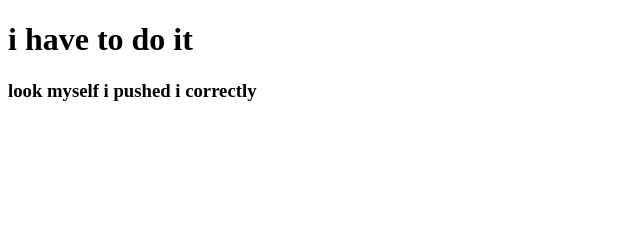
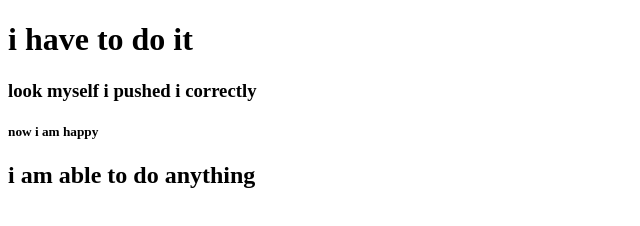
Before and after one commit to miskat17/my-very-first-website, a plain HTML site: page index.html in a window 1280 px wide. Shown: the whole page, without its empty margins (0-640 px from the left). Drawn offline with Linux system fonts and the light colour scheme.

Commit message:
yes added

```diff
--- a/index.html
+++ b/index.html
@@ -9,5 +9,7 @@
 <body>
     <h1>i have to do it</h1>
     <h3> look myself i pushed i correctly</h3>
+    <h5> now i am happy</h5>
+    <h2>i am able to do anything</h2>
 </body>
 </html>
```
